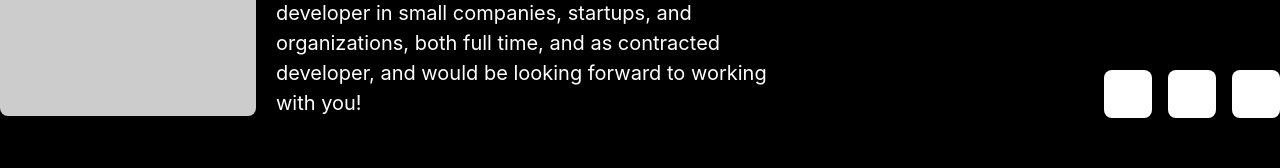
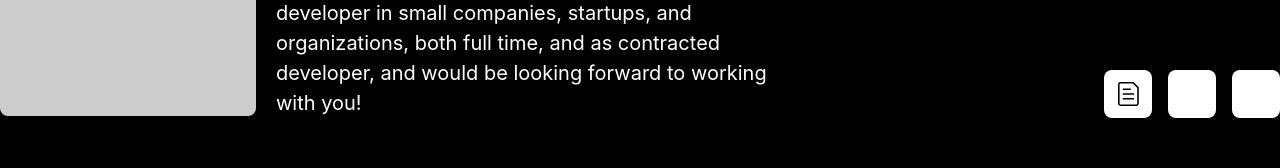
Before and after one commit to albondad/portfolio, a Next.js app in the folder packages/website/: page / in a window 1280 px wide. Shown: the part 300-468 px from the top of the page. Built offline with nearby package versions, Linux system fonts and the light colour scheme.

Commit message:
Set up teeny icons text document icon

```diff
--- a/packages/website/components/button/button-bar.styled-components.tsx
+++ b/packages/website/components/button/button-bar.styled-components.tsx
@@ -3,10 +3,13 @@ import { Box } from "..";
 
 export const StyledBox = styled(Box)`
   & {
+    align-items: center;
     background-color: #ffffff;
     border-radius: 0.5rem;
     cursor: pointer;
+    display: flex;
     height: 3rem;
+    justify-content: center;
     min-width: 3rem;
   }
 
--- a/packages/website/components/index.ts
+++ b/packages/website/components/index.ts
@@ -3,3 +3,5 @@ export * from "./button";
 export * from "./hero";
 export * from "./navigation-bar";
 export * from "./social-media-buttons";
+export * from "./svg-icon";
+export * from "./teeny-icons-text-document-icon";
--- a/packages/website/components/social-media-buttons/social-media-buttons.tsx
+++ b/packages/website/components/social-media-buttons/social-media-buttons.tsx
@@ -1,4 +1,4 @@
-import { Button } from "..";
+import { Button, TeenyIconsTextDocumentIcon } from "..";
 import { StyledBox } from "./social-media-buttons.styled-components";
 import classNames from "classnames";
 import React, { ComponentProps, useMemo } from "react";
@@ -19,7 +19,9 @@ export const SocialMediaButtons = ({
 
   return (
     <StyledBox className={classNameMemo} {...restProps}>
-      <Button></Button>
+      <Button>
+        <TeenyIconsTextDocumentIcon />
+      </Button>
       <Button></Button>
       <Button></Button>
     </StyledBox>
--- a/packages/website/components/svg-icon/svg-icon.tsx
+++ b/packages/website/components/svg-icon/svg-icon.tsx
@@ -11,6 +11,8 @@ export const SvgIcon = ({
   className: classNameProp,
   viewBoxProp: viewBoxProp = "0 0 24 24",
   xmlns: xmlnsProp,
+  width: widthProp = "24",
+  height: heightProp = "24",
   as: asProp = "svg",
   ...restProps
 }: SvgIconPropsType) => {
@@ -24,7 +26,9 @@ export const SvgIcon = ({
       {...restProps}
       as={asProp}
       className={classNameMemo}
+      height={heightProp}
       viewBox={viewBoxProp}
+      width={widthProp}
       xmlns={xmlnsProp}
     />
   );
--- /dev/null
+++ b/packages/website/components/teeny-icons-text-document-icon/index.ts
@@ -0,0 +1 @@
+export * from "./teeny-icons-text-document-icon";
--- /dev/null
+++ b/packages/website/components/teeny-icons-text-document-icon/teeny-icons-text-document-icon.styled-components.tsx
@@ -0,0 +1,7 @@
+import styled from "styled-components";
+import { Box } from "..";
+
+export const StyledBox = styled(Box)`
+  & {
+  }
+`;
--- /dev/null
+++ b/packages/website/components/teeny-icons-text-document-icon/teeny-icons-text-document-icon.tsx
@@ -0,0 +1,27 @@
+import { SvgIcon } from "..";
+import { StyledBox } from "./teeny-icons-text-document-icon.styled-components";
+import classNames from "classnames";
+import React, { ComponentProps, useMemo } from "react";
+
+export type TeenyIconsTextDocumentIconPropsType = ComponentProps<
+  typeof StyledBox
+> & {};
+
+export const TeenyIconsTextDocumentIcon = ({
+  className: classNameProp,
+  ...restProps
+}: TeenyIconsTextDocumentIconPropsType) => {
+  const classNameMemo = useMemo(() => {
+    const newClassNameMemo = classNames(
+      "TeenyIconsTextDocumentIcon-root",
+      classNameProp
+    );
+    return newClassNameMemo;
+  }, [classNameProp]);
+
+  return (
+    <SvgIcon className={classNameMemo} {...restProps}>
+      <path d="M7.6 11.192h-.8v1.6h.8v-1.6Zm9.6 1.6h.8v-1.6h-.8v1.6Zm-9.6 3.197h-.8v1.6h.8v-1.6Zm9.6 1.611h.8V16h-.8v1.6ZM7.6 6.395h-.8v1.6h.8v-1.6ZM14 8h.8V6.4H14V8ZM17.2.8l.566-.566L17.531 0H17.2v.8ZM22 5.6h.8v-.331l-.234-.235L22 5.6ZM7.6 12.792h9.6v-1.6H7.6v1.6Zm0 4.797 9.6.011V16l-9.6-.011v1.6Zm0-9.594L14 8V6.4l-6.4-.005v1.6ZM20.4 22.4h-16V24h16v-1.6Zm-16.8-.8V2.4H2v19.2h1.6Zm.8-20h12.8V0H4.4v1.6Zm16.8 4v16h1.6v-16h-1.6Zm-4.566-4.234 4.8 4.8 1.132-1.132-4.8-4.8-1.132 1.132ZM4.4 22.4a.8.8 0 0 1-.8-.8H2A2.4 2.4 0 0 0 4.4 24v-1.6Zm16 1.6a2.4 2.4 0 0 0 2.4-2.4h-1.6a.8.8 0 0 1-.8.8V24ZM3.6 2.4a.8.8 0 0 1 .8-.8V0A2.4 2.4 0 0 0 2 2.4h1.6Z" />
+    </SvgIcon>
+  );
+};
```
